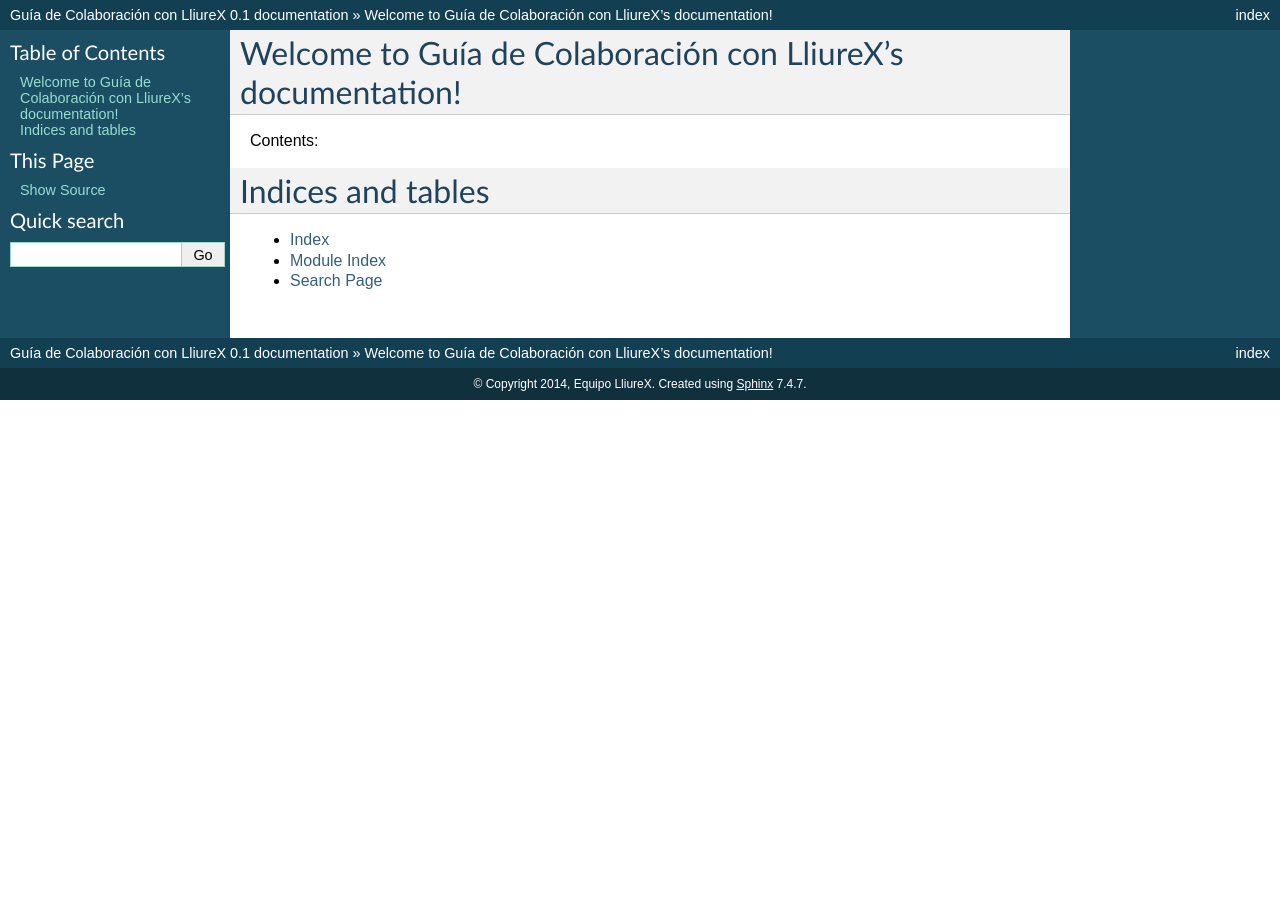
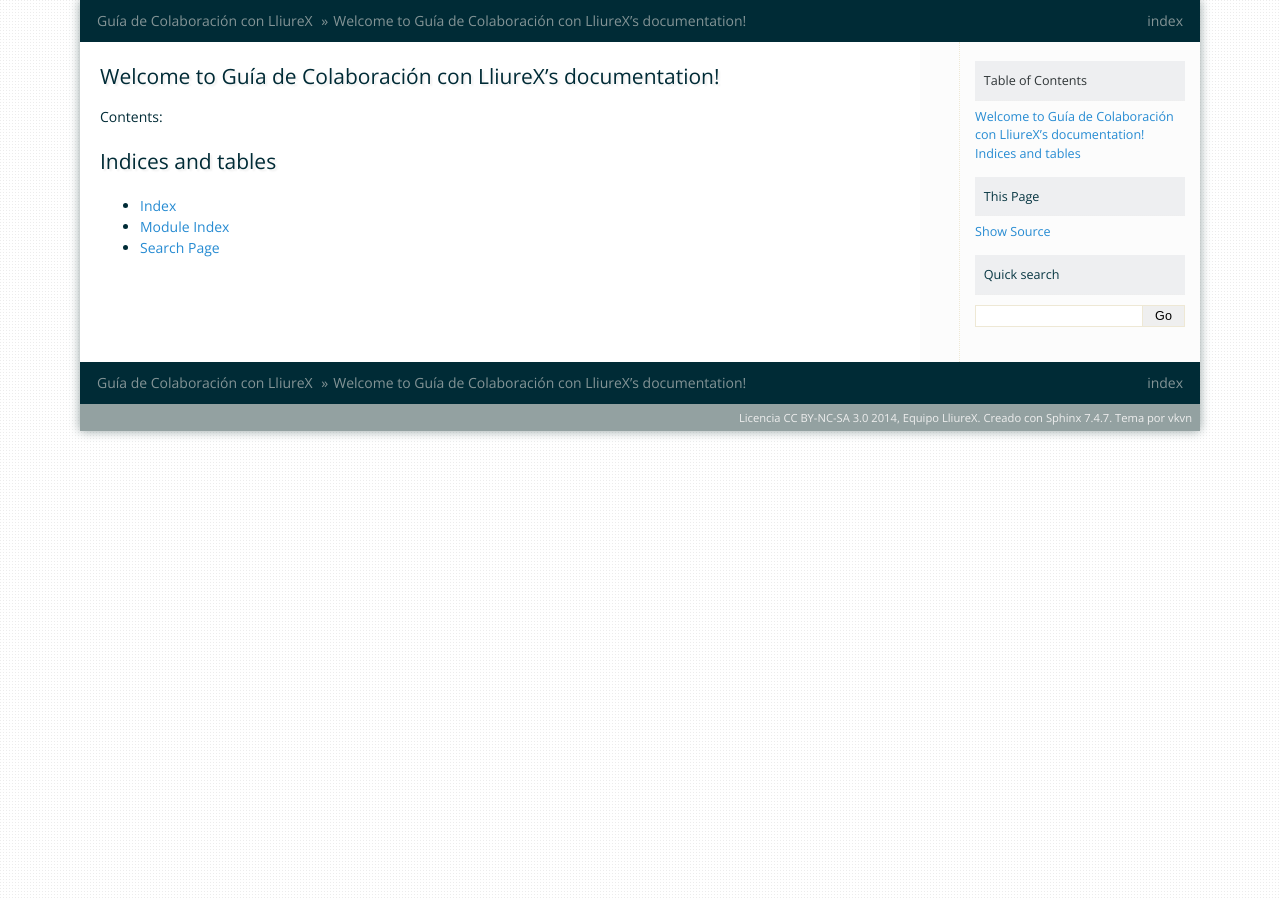
Before and after one commit to lliurex/llxdoc-gc, a Sphinx documentation site: the page built from source/index.rst, in a window 1280 px wide. Built offline with Sphinx 7.4.7, drawn with Linux system fonts in a browser that asks for light colours.

Commit message:
Added some tweaks in conf.py

```diff
--- /dev/null
+++ b/source/_themes/solar/NEWS.txt
@@ -0,0 +1,32 @@
+News
+====
+
+1.3
+---
+* Release date: 2012-11-01.
+* Source Code Pro is now used for code samples.
+* Reduced font size of pre elements.
+* Horizontal rule for header elements.
+* HTML pre contents are now wrapped (no scrollbars).
+* Changed permalink color from black to a lighter one.
+
+1.2
+---
+* Release date: 2012-10-03.
+* Style additional admonition levels.
+* Increase padding for navigation links (minor).
+* Add shadow for admonition items (minor).
+
+1.1
+---
+* Release date: 2012-09-05.
+* Add a new background.
+* Revert font of headings to Open Sans Light.
+* Darker color for h3 - h6.
+* Removed dependency on solarized dark pygments style.
+* Nice looking scrollbars for pre element.
+
+1.0
+---
+* Release date: 2012-08-24.
+* Initial release.
--- /dev/null
+++ b/source/_themes/solar/layout.html
@@ -0,0 +1,32 @@
+{% extends "basic/layout.html" %}
+
+{%- block doctype -%}
+<!DOCTYPE html>
+{%- endblock -%}
+
+{%- block extrahead -%}
+<link href='http://fonts.googleapis.com/css?family=Source+Code+Pro|Open+Sans:300italic,400italic,700italic,400,300,700' rel='stylesheet' type='text/css'>
+<link href="{{ pathto("_static/solarized-dark.css", 1) }}" rel="stylesheet">
+{%- endblock -%}
+
+{# put the sidebar before the body #}
+{% block sidebar1 %}{{ sidebar() }}{% endblock %}
+{% block sidebar2 %}{% endblock %}
+
+{%- block footer %}
+    <div class="footer">
+    {%- if show_copyright %}
+      {%- if hasdoc('copyright') %}
+        {% trans path=pathto('copyright'), copyright=copyright|e %}&copy; <a href="{{ path }}">Copyright</a> {{ copyright }}.{% endtrans %}
+      {%- else %}
+        {% trans copyright=copyright|e %}<a rel="license" href="http://creativecommons.org/licenses/by-nc-sa/3.0/deed.es_ES">Licencia CC BY-NC-SA 3.0</a> {{ copyright }}.{% endtrans %}
+      {%- endif %}
+    {%- endif %}
+    {%- if last_updated %}
+      {% trans last_updated=last_updated|e %}Last updated on {{ last_updated }}.{% endtrans %}
+    {%- endif %}
+    {%- if show_sphinx %}
+    {% trans sphinx_version=sphinx_version|e %}Creado con <a href="http://sphinx.pocoo.org/">Sphinx</a> {{ sphinx_version }}. Tema por <a href="http://github.com/vkvn">vkvn</a>{% endtrans %}
+    {%- endif %}
+    </div>
+{%- endblock %}
--- /dev/null
+++ b/source/_themes/solar/static/solar.css
@@ -0,0 +1,344 @@
+/* solar.css
+ * Modified from sphinxdoc.css of the sphinxdoc theme.
+*/
+
+@import url("basic.css");
+
+/* -- page layout ----------------------------------------------------------- */
+
+body {
+    font-family: 'Open Sans', sans-serif;
+    font-size: 14px;
+    line-height: 150%;
+    text-align: center;
+    color: #002b36;
+    padding: 0;
+    margin: 0px 80px 0px 80px;
+    min-width: 740px;
+    -moz-box-shadow: 0px 0px 10px #93a1a1;
+    -webkit-box-shadow: 0px 0px 10px #93a1a1;
+    box-shadow: 0px 0px 10px #93a1a1;
+    background: url("subtle_dots.png") repeat;
+
+}
+
+div.document {
+    background-color: #fcfcfc;
+    text-align: left;
+    background-repeat: repeat-x;
+}
+
+div.bodywrapper {
+    margin: 0 240px 0 0;
+    border-right: 1px dotted #eee8d5;
+}
+
+div.body {
+    background-color: white;
+    margin: 0;
+    padding: 0.5em 20px 20px 20px;
+}
+
+div.related {
+    font-size: 1em;
+    background: #002b36;
+    color: #839496;
+    padding: 5px 0px;
+}
+
+div.related ul {
+    height: 2em;
+    margin: 2px;
+}
+
+div.related ul li {
+    margin: 0;
+    padding: 0;
+    height: 2em;
+    float: left;
+}
+
+div.related ul li.right {
+    float: right;
+    margin-right: 5px;
+}
+
+div.related ul li a {
+    margin: 0;
+    padding: 2px 5px;
+    line-height: 2em;
+    text-decoration: none;
+    color: #839496;
+}
+
+div.related ul li a:hover {
+    background-color: #073642;
+    -webkit-border-radius: 2px;
+    -moz-border-radius: 2px;
+    border-radius: 2px;
+}
+
+div.sphinxsidebarwrapper {
+    padding: 0;
+}
+
+div.sphinxsidebar {
+    margin: 0;
+    padding: 0.5em 15px 15px 0;
+    width: 210px;
+    float: right;
+    font-size: 0.9em;
+    text-align: left;
+}
+
+div.sphinxsidebar h3, div.sphinxsidebar h4 {
+    margin: 1em 0 0.5em 0;
+    font-size: 1em;
+    padding: 0.7em;
+    background-color: #eeeff1;
+}
+
+div.sphinxsidebar h3 a {
+    color: #2E3436;
+}
+
+div.sphinxsidebar ul {
+    padding-left: 1.5em;
+    margin-top: 7px;
+    padding: 0;
+    line-height: 150%;
+    color: #586e75;
+}
+
+div.sphinxsidebar ul ul {
+    margin-left: 20px;
+}
+
+div.sphinxsidebar input {
+    border: 1px solid #eee8d5;
+}
+
+div.footer {
+    background-color: #93a1a1;
+    color: #eee;
+    padding: 3px 8px 3px 0;
+    clear: both;
+    font-size: 0.8em;
+    text-align: right;
+}
+
+div.footer a {
+    color: #eee;
+    text-decoration: none;
+}
+
+/* -- body styles ----------------------------------------------------------- */
+
+p {
+    margin: 0.8em 0 0.5em 0;
+}
+
+div.body a, div.sphinxsidebarwrapper a {
+    color: #268bd2;
+    text-decoration: none;
+}
+
+div.body a:hover, div.sphinxsidebarwrapper a:hover {
+    border-bottom: 1px solid #268bd2;
+}
+
+h1, h2, h3, h4, h5, h6 {
+    font-family: "Open Sans", sans-serif;
+    font-weight: 300;
+}
+
+h1 {
+    margin: 0;
+    padding: 0.7em 0 0.3em 0;
+    line-height: 1.2em;
+    color: #002b36;
+    text-shadow: #eee 0.1em 0.1em 0.1em;
+}
+
+h2 {
+    margin: 1.3em 0 0.2em 0;
+    padding: 0 0 10px 0;
+    color: #073642;
+    border-bottom: 1px solid #eee;
+}
+
+h3 {
+    margin: 1em 0 -0.3em 0;
+    padding-bottom: 5px;
+}
+
+h3, h4, h5, h6 {
+    color: #073642;
+	border-bottom: 1px dotted #eee;
+}
+
+div.body h1 a, div.body h2 a, div.body h3 a, div.body h4 a, div.body h5 a, div.body h6 a {
+    color: #657B83!important;
+}
+
+h1 a.anchor, h2 a.anchor, h3 a.anchor, h4 a.anchor, h5 a.anchor, h6 a.anchor {
+    display: none;
+    margin: 0 0 0 0.3em;
+    padding: 0 0.2em 0 0.2em;
+    color: #aaa!important;
+}
+
+h1:hover a.anchor, h2:hover a.anchor, h3:hover a.anchor, h4:hover a.anchor,
+h5:hover a.anchor, h6:hover a.anchor {
+    display: inline;
+}
+
+h1 a.anchor:hover, h2 a.anchor:hover, h3 a.anchor:hover, h4 a.anchor:hover,
+h5 a.anchor:hover, h6 a.anchor:hover {
+    color: #777;
+    background-color: #eee;
+}
+
+a.headerlink {
+    color: #c60f0f!important;
+    font-size: 1em;
+    margin-left: 6px;
+    padding: 0 4px 0 4px;
+    text-decoration: none!important;
+}
+
+a.headerlink:hover {
+    background-color: #ccc;
+    color: white!important;
+}
+
+
+cite, code, tt {
+    font-family: 'Source Code Pro', monospace;
+	font-size: 0.9em;
+    letter-spacing: 0.01em;
+    background-color: #eeeff2;
+    font-style: normal;
+}
+
+hr {
+    border: 1px solid #eee;
+    margin: 2em;
+}
+
+.highlight {
+    -webkit-border-radius: 2px;
+    -moz-border-radius: 2px;
+    border-radius: 2px;
+}
+
+pre {
+    font-family: 'Source Code Pro', monospace;
+    font-style: normal;
+	font-size: 0.9em;
+    letter-spacing: 0.015em;
+    line-height: 120%;
+    padding: 0.7em;
+	white-space: pre-wrap;       /* css-3 */
+	white-space: -moz-pre-wrap;  /* Mozilla, since 1999 */
+	white-space: -pre-wrap;      /* Opera 4-6 */
+	white-space: -o-pre-wrap;    /* Opera 7 */
+	word-wrap: break-word;       /* Internet Explorer 5.5+ */
+}
+
+pre a {
+    color: inherit;
+    text-decoration: underline;
+}
+
+td.linenos pre {
+    padding: 0.5em 0;
+}
+
+div.quotebar {
+    background-color: #f8f8f8;
+    max-width: 250px;
+    float: right;
+    padding: 2px 7px;
+    border: 1px solid #ccc;
+}
+
+div.topic {
+    background-color: #f8f8f8;
+}
+
+table {
+    border-collapse: collapse;
+    margin: 0 -0.5em 0 -0.5em;
+}
+
+table td, table th {
+    padding: 0.2em 0.5em 0.2em 0.5em;
+}
+
+div.admonition {
+    font-size: 0.9em;
+    margin: 1em 0 1em 0;
+    border: 1px solid #eee;
+    background-color: #f7f7f7;
+    padding: 0;
+    -moz-box-shadow: 0px 8px 6px -8px #93a1a1;
+    -webkit-box-shadow: 0px 8px 6px -8px #93a1a1;
+    box-shadow: 0px 8px 6px -8px #93a1a1;
+}
+
+div.admonition p {
+    margin: 0.5em 1em 0.5em 1em;
+    padding: 0.2em;
+}
+
+div.admonition pre {
+    margin: 0.4em 1em 0.4em 1em;
+}
+
+div.admonition p.admonition-title
+{
+    margin: 0;
+    padding: 0.2em 0 0.2em 0.6em;
+    color: white;
+    border-bottom: 1px solid #eee8d5;
+    font-weight: bold;
+    background-color: #268bd2;
+}
+
+div.warning p.admonition-title,
+div.important p.admonition-title {
+    background-color: #cb4b16;
+}
+
+div.hint p.admonition-title,
+div.tip p.admonition-title {
+    background-color: #859900;
+}
+
+div.caution p.admonition-title,
+div.attention p.admonition-title,
+div.danger p.admonition-title,
+div.error p.admonition-title {
+    background-color: #dc322f;
+}
+
+div.admonition ul, div.admonition ol {
+    margin: 0.1em 0.5em 0.5em 3em;
+    padding: 0;
+}
+
+div.versioninfo {
+    margin: 1em 0 0 0;
+    border: 1px solid #eee;
+    background-color: #DDEAF0;
+    padding: 8px;
+    line-height: 1.3em;
+    font-size: 0.9em;
+}
+
+div.viewcode-block:target {
+    background-color: #f4debf;
+    border-top: 1px solid #eee;
+    border-bottom: 1px solid #eee;
+}
--- /dev/null
+++ b/source/_themes/solar/static/solarized-dark.css
@@ -0,0 +1,84 @@
+/* solarized dark style for solar theme */
+
+/*style pre scrollbar*/
+pre::-webkit-scrollbar, .highlight::-webkit-scrollbar {
+	height: 0.5em;
+	background: #073642;
+}
+
+pre::-webkit-scrollbar-thumb {
+	border-radius: 1em;
+	background: #93a1a1;
+}
+
+/* pygments style */
+.highlight .hll { background-color: #ffffcc }
+.highlight  { background: #002B36!important; color: #93A1A1 }
+.highlight .c { color: #586E75 } /* Comment */
+.highlight .err { color: #93A1A1 } /* Error */
+.highlight .g { color: #93A1A1 } /* Generic */
+.highlight .k { color: #859900 } /* Keyword */
+.highlight .l { color: #93A1A1 } /* Literal */
+.highlight .n { color: #93A1A1 } /* Name */
+.highlight .o { color: #859900 } /* Operator */
+.highlight .x { color: #CB4B16 } /* Other */
+.highlight .p { color: #93A1A1 } /* Punctuation */
+.highlight .cm { color: #586E75 } /* Comment.Multiline */
+.highlight .cp { color: #859900 } /* Comment.Preproc */
+.highlight .c1 { color: #586E75 } /* Comment.Single */
+.highlight .cs { color: #859900 } /* Comment.Special */
+.highlight .gd { color: #2AA198 } /* Generic.Deleted */
+.highlight .ge { color: #93A1A1; font-style: italic } /* Generic.Emph */
+.highlight .gr { color: #DC322F } /* Generic.Error */
+.highlight .gh { color: #CB4B16 } /* Generic.Heading */
+.highlight .gi { color: #859900 } /* Generic.Inserted */
+.highlight .go { color: #93A1A1 } /* Generic.Output */
+.highlight .gp { color: #93A1A1 } /* Generic.Prompt */
+.highlight .gs { color: #93A1A1; font-weight: bold } /* Generic.Strong */
+.highlight .gu { color: #CB4B16 } /* Generic.Subheading */
+.highlight .gt { color: #93A1A1 } /* Generic.Traceback */
+.highlight .kc { color: #CB4B16 } /* Keyword.Constant */
+.highlight .kd { color: #268BD2 } /* Keyword.Declaration */
+.highlight .kn { color: #859900 } /* Keyword.Namespace */
+.highlight .kp { color: #859900 } /* Keyword.Pseudo */
+.highlight .kr { color: #268BD2 } /* Keyword.Reserved */
+.highlight .kt { color: #DC322F } /* Keyword.Type */
+.highlight .ld { color: #93A1A1 } /* Literal.Date */
+.highlight .m { color: #2AA198 } /* Literal.Number */
+.highlight .s { color: #2AA198 } /* Literal.String */
+.highlight .na { color: #93A1A1 } /* Name.Attribute */
+.highlight .nb { color: #B58900 } /* Name.Builtin */
+.highlight .nc { color: #268BD2 } /* Name.Class */
+.highlight .no { color: #CB4B16 } /* Name.Constant */
+.highlight .nd { color: #268BD2 } /* Name.Decorator */
+.highlight .ni { color: #CB4B16 } /* Name.Entity */
+.highlight .ne { color: #CB4B16 } /* Name.Exception */
+.highlight .nf { color: #268BD2 } /* Name.Function */
+.highlight .nl { color: #93A1A1 } /* Name.Label */
+.highlight .nn { color: #93A1A1 } /* Name.Namespace */
+.highlight .nx { color: #93A1A1 } /* Name.Other */
+.highlight .py { color: #93A1A1 } /* Name.Property */
+.highlight .nt { color: #268BD2 } /* Name.Tag */
+.highlight .nv { color: #268BD2 } /* Name.Variable */
+.highlight .ow { color: #859900 } /* Operator.Word */
+.highlight .w { color: #93A1A1 } /* Text.Whitespace */
+.highlight .mf { color: #2AA198 } /* Literal.Number.Float */
+.highlight .mh { color: #2AA198 } /* Literal.Number.Hex */
+.highlight .mi { color: #2AA198 } /* Literal.Number.Integer */
+.highlight .mo { color: #2AA198 } /* Literal.Number.Oct */
+.highlight .sb { color: #586E75 } /* Literal.String.Backtick */
+.highlight .sc { color: #2AA198 } /* Literal.String.Char */
+.highlight .sd { color: #93A1A1 } /* Literal.String.Doc */
+.highlight .s2 { color: #2AA198 } /* Literal.String.Double */
+.highlight .se { color: #CB4B16 } /* Literal.String.Escape */
+.highlight .sh { color: #93A1A1 } /* Literal.String.Heredoc */
+.highlight .si { color: #2AA198 } /* Literal.String.Interpol */
+.highlight .sx { color: #2AA198 } /* Literal.String.Other */
+.highlight .sr { color: #DC322F } /* Literal.String.Regex */
+.highlight .s1 { color: #2AA198 } /* Literal.String.Single */
+.highlight .ss { color: #2AA198 } /* Literal.String.Symbol */
+.highlight .bp { color: #268BD2 } /* Name.Builtin.Pseudo */
+.highlight .vc { color: #268BD2 } /* Name.Variable.Class */
+.highlight .vg { color: #268BD2 } /* Name.Variable.Global */
+.highlight .vi { color: #268BD2 } /* Name.Variable.Instance */
+.highlight .il { color: #2AA198 } /* Literal.Number.Integer.Long */
--- /dev/null
+++ b/source/_themes/solar/theme.conf
@@ -0,0 +1,4 @@
+[theme]
+inherit = basic
+stylesheet = solar.css
+pygments_style = none
--- a/source/conf.py
+++ b/source/conf.py
@@ -32,6 +32,7 @@
     'sphinx.ext.intersphinx',
     'sphinx.ext.todo',
     'sphinx.ext.ifconfig',
+    'sphinxcontrib.nwdiag',
 ]
 
 # Add any paths that contain templates here, relative to this directory.
@@ -41,7 +42,7 @@
 source_suffix = '.rst'
 
 # The encoding of source files.
-#source_encoding = 'utf-8-sig'
+source_encoding = 'utf-8-sig'
 
 # The master toctree document.
 master_doc = 'index'
@@ -100,33 +101,33 @@
 
 # -- Options for HTML output ----------------------------------------------
 
+# Add any paths that contain custom themes here, relative to this directory.
+html_theme_path = ['_themes']
+
 # The theme to use for HTML and HTML Help pages.  See the documentation for
 # a list of builtin themes.
-html_theme = 'default'
+html_theme = 'solar'
 
 # Theme options are theme-specific and customize the look and feel of a theme
 # further.  For a list of options available for each theme, see the
 # documentation.
 #html_theme_options = {}
 
-# Add any paths that contain custom themes here, relative to this directory.
-#html_theme_path = []
-
 # The name for this set of Sphinx documents.  If None, it defaults to
 # "<project> v<release> documentation".
-#html_title = None
+html_title = u'Guía de Colaboración con LliureX v {0}'.format(release)
 
 # A shorter title for the navigation bar.  Default is the same as html_title.
-#html_short_title = None
+html_short_title = u'Guía de Colaboración con LliureX'
 
 # The name of an image file (relative to this directory) to place at the top
 # of the sidebar.
-#html_logo = None
+html_logo = '_static/lliurex.png'
 
 # The name of an image file (within the static path) to use as favicon of the
 # docs.  This file should be a Windows icon file (.ico) being 16x16 or 32x32
 # pixels large.
-#html_favicon = None
+html_favicon = '_static/favicon.ico'
 
 # Add any paths that contain custom static files (such as style sheets) here,
 # relative to this directory. They are copied after the builtin static files,
```
Also changed, not shown: source/_themes/solar/static/subtle_dots.png (added).
